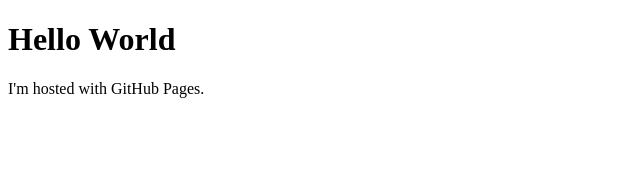
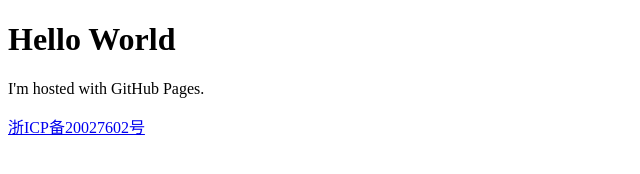
Before and after one commit to ZhouziqunZZQZZQ/ZhouziqunZZQZZQ.github.io, a plain HTML site: page index.html in a window 1280 px wide. Shown: the whole page, without its empty margins (0-640 px from the left). Drawn offline with Linux system fonts and the light colour scheme.

Commit message:
Update index.html

```diff
--- a/index.html
+++ b/index.html
@@ -3,5 +3,7 @@
 <body>
 <h1>Hello World</h1>
 <p>I'm hosted with GitHub Pages.</p>
+<a href="https://beian.miit.gov.cn/" target="_blank">浙ICP备20027602号</a>
+
 </body>
 </html>
```
